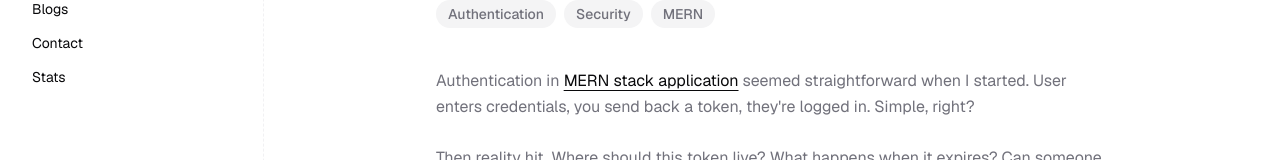
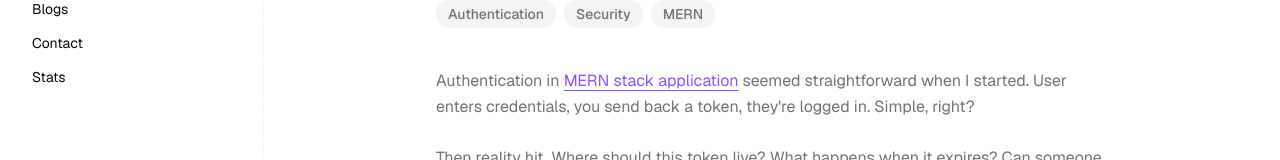
Before and after one commit to cykoravish/portfolio, a Next.js app: page /blog/authentication-in-mern-stack in a window 1280 px wide. Shown: the part 374-534 px from the top of the page. Built offline with nearby package versions, Linux system fonts and the light colour scheme; no server answers; the database is empty.

Commit message:
blog page seo add

```diff
--- a/components/BlogContent.tsx
+++ b/components/BlogContent.tsx
@@ -1,6 +1,7 @@
-import React from "react"
-import type { BlogPost } from "@/lib/getBlogs";
-import { MDXRemote } from "next-mdx-remote/rsc";
+import React from 'react';
+import type { BlogPost } from '@/lib/getBlogs';
+import { MDXRemote } from 'next-mdx-remote/rsc';
+import Link from 'next/link';
 
 interface BlogContentProps {
   post: BlogPost;
@@ -11,35 +12,83 @@ const components = {
     <h1 className="text-3xl font-bold text-foreground mt-10 mb-4" {...props} />
   ),
   h2: (props: React.HTMLAttributes<HTMLHeadingElement>) => (
-    <h2 className="text-2xl font-semibold text-foreground mt-10 mb-4" {...props} />
+    <h2
+      className="text-2xl font-semibold text-foreground mt-10 mb-4"
+      {...props}
+    />
   ),
   h3: (props: React.HTMLAttributes<HTMLHeadingElement>) => (
-    <h3 className="text-xl font-semibold text-foreground mt-8 mb-3" {...props} />
+    <h3
+      className="text-xl font-semibold text-foreground mt-8 mb-3"
+      {...props}
+    />
   ),
   p: (props: React.HTMLAttributes<HTMLParagraphElement>) => (
     <p className="text-muted-foreground leading-relaxed mb-6" {...props} />
   ),
   ul: (props: React.HTMLAttributes<HTMLUListElement>) => (
-    <ul className="list-disc list-inside text-muted-foreground mb-6 space-y-2 ml-4" {...props} />
+    <ul
+      className="list-disc list-inside text-muted-foreground mb-6 space-y-2 ml-4"
+      {...props}
+    />
   ),
   ol: (props: React.HTMLAttributes<HTMLOListElement>) => (
-    <ol className="list-decimal list-inside text-muted-foreground mb-6 space-y-2 ml-4" {...props} />
+    <ol
+      className="list-decimal list-inside text-muted-foreground mb-6 space-y-2 ml-4"
+      {...props}
+    />
   ),
   li: (props: React.HTMLAttributes<HTMLLIElement>) => (
     <li className="leading-relaxed" {...props} />
   ),
   code: (props: React.HTMLAttributes<HTMLElement>) => (
-    <code className="px-1.5 py-0.5 rounded bg-secondary text-foreground font-mono text-sm" {...props} />
+    <code
+      className="px-1.5 py-0.5 rounded bg-secondary text-foreground font-mono text-sm"
+      {...props}
+    />
   ),
   pre: (props: React.HTMLAttributes<HTMLPreElement>) => (
-    <pre className="p-4 rounded-lg bg-secondary overflow-x-auto mb-6 font-mono text-sm" {...props} />
+    <pre
+      className="p-4 rounded-lg bg-secondary overflow-x-auto mb-6 font-mono text-sm"
+      {...props}
+    />
   ),
   blockquote: (props: React.HTMLAttributes<HTMLQuoteElement>) => (
-    <blockquote className="border-l-2 border-border pl-4 italic text-muted-foreground mb-6" {...props} />
+    <blockquote
+      className="border-l-2 border-border pl-4 italic text-muted-foreground mb-6"
+      {...props}
+    />
   ),
-  a: (props: React.AnchorHTMLAttributes<HTMLAnchorElement>) => (
-    <a className="text-foreground underline underline-offset-4 hover:text-muted-foreground transition-colors" {...props} />
-  ),
+  a: ({
+    href = '',
+    children,
+    ...props
+  }: React.AnchorHTMLAttributes<HTMLAnchorElement>) => {
+    const isInternal = href.startsWith('/');
+
+    if (isInternal) {
+      return (
+        <Link
+          href={href}
+          className="text-primary underline underline-offset-4 hover:opacity-80 transition-opacity"
+        >
+          {children}
+        </Link>
+      );
+    }
+
+    return (
+      <a
+        href={href}
+        target="_blank"
+        rel="noopener noreferrer"
+        className="text-foreground underline underline-offset-4 hover:text-muted-foreground transition-colors"
+        {...props}
+      >
+        {children}
+      </a>
+    );
+  },
   hr: () => <hr className="border-border my-8" />,
   strong: (props: React.HTMLAttributes<HTMLElement>) => (
     <strong className="font-semibold text-foreground" {...props} />
@@ -52,10 +101,10 @@ export function BlogContent({ post }: BlogContentProps) {
       <header className="mb-10">
         <div className="flex items-center gap-3 text-sm text-muted-foreground mb-4">
           <time dateTime={post.date}>
-            {new Date(post.date).toLocaleDateString("en-US", {
-              year: "numeric",
-              month: "long",
-              day: "numeric",
+            {new Date(post.date).toLocaleDateString('en-US', {
+              year: 'numeric',
+              month: 'long',
+              day: 'numeric',
             })}
           </time>
           <span className="text-border">•</span>
```
